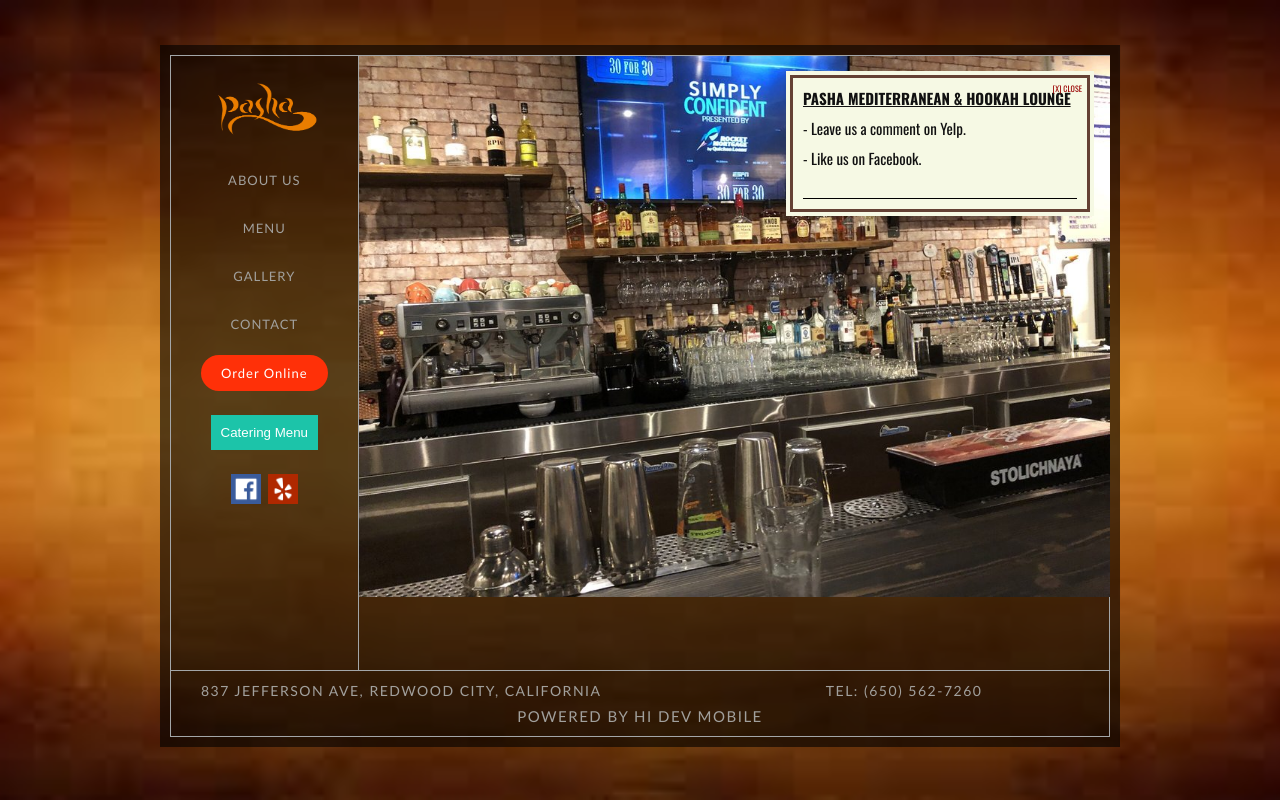
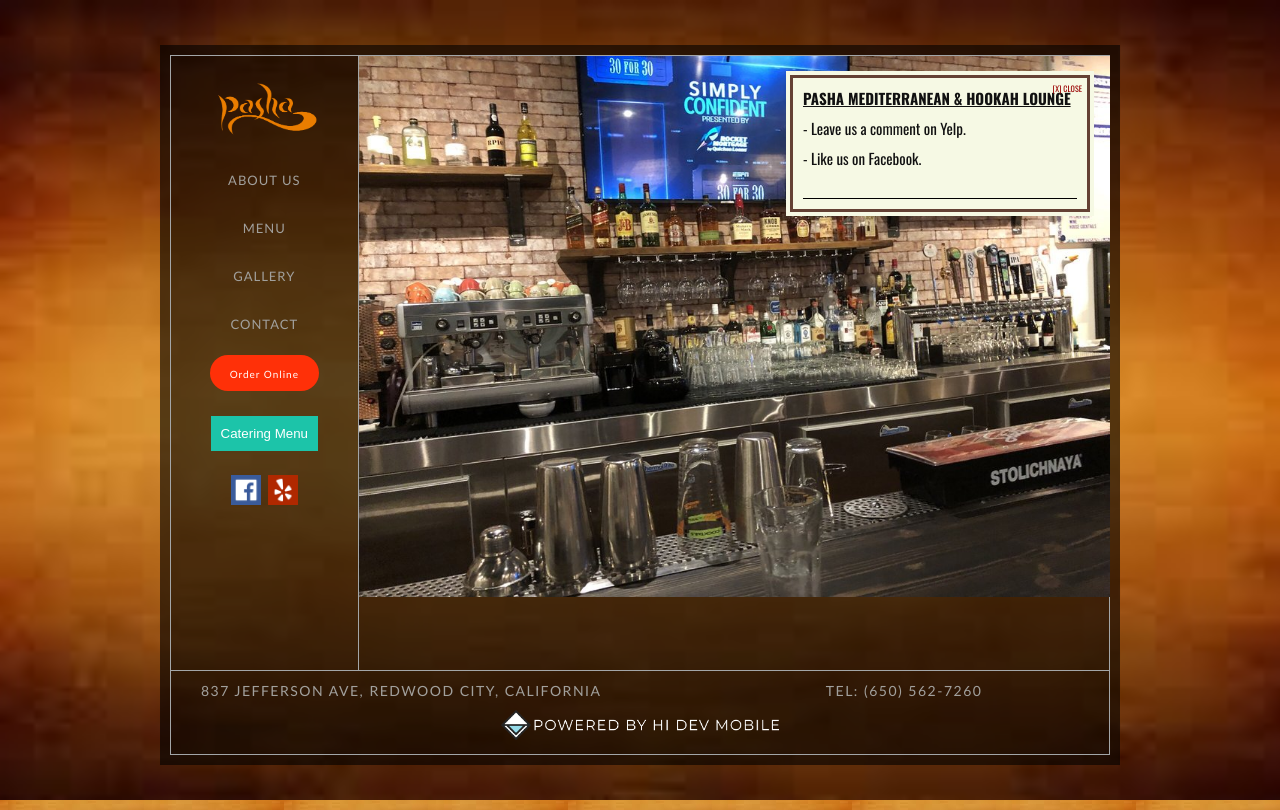
Before and after one commit to PashaMediterranean/PashaMediterranean.github.io, a plain HTML site: page home/index.html in a window 1280 px wide. Drawn offline with nearby package versions, Linux system fonts and the light colour scheme.

Commit message:
logoupdate

```diff
--- a/home/index.html
+++ b/home/index.html
@@ -56,7 +56,7 @@
                 <a target="_blank" class="order-online" href="https://www.doordash.com/store/pasha-mediterranean-redwood-city-251340/?utm_source=partner-link&utm_medium=website&utm_campaign=902251340" alt="Order Food Delivery with DoorDash" title="Order Food Delivery with DoorDash" style="text-decoration: none">
                   <!-- <div style="position: relative; width:142px; height:35px; margin: 0px auto; background-image: url(https://cdn.doordash.com/media/button/142x35_red.png); color:transparent">Order Food Delivery with DoorDash</div> -->
                   <!-- <img src="https://cdn.doordash.com/media/button/142x35_red.png" style="width: 127px;"> -->
-                  Order Online
+                 <font size = "1px">Order Online </font>
                 </a>
               </center>
             </li>
@@ -206,7 +206,8 @@
      <div class="floatright">tel: (650) 562-7260&nbsp;&nbsp;&nbsp;&nbsp;&nbsp;&nbsp;&nbsp;&nbsp;&nbsp;&nbsp;&nbsp;&nbsp;&nbsp;&nbsp;&nbsp;&nbsp;&nbsp;&nbsp;&nbsp;</div>
      <div class="clearfix"> </div>
      <br>
-     <center><a href="https://www.hidevmobile.com" style="font-size: 15px;">Powered by Hi Dev Mobile</a></center>
+     <center><a href="https://www.hidevmobile.com" style="font-size: 15px;">
+		 <img src = "hidev.png" height = 30px></a></center>
   </footer>
 </div>
 	<div class="clear"> </div>
```
Also changed, not shown: home/hidev.png (added).
